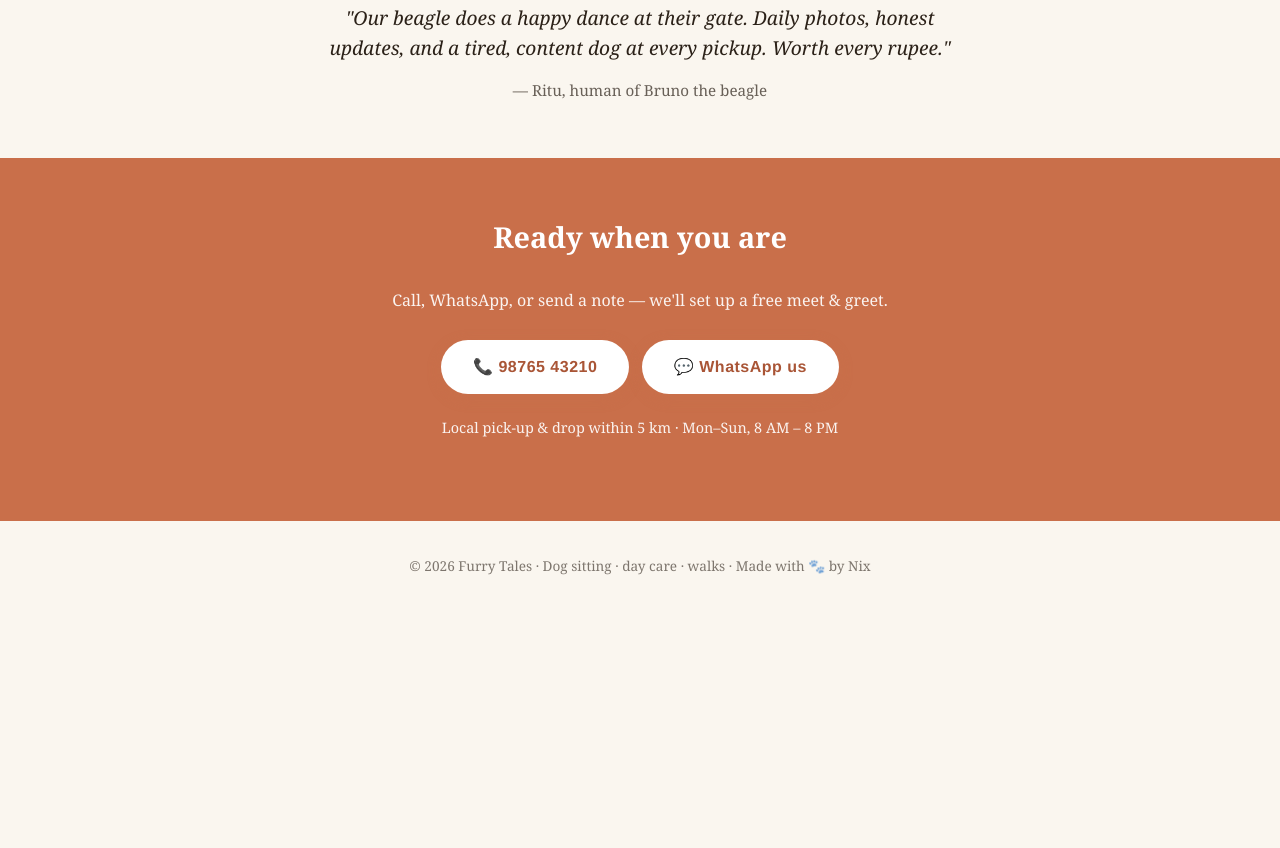
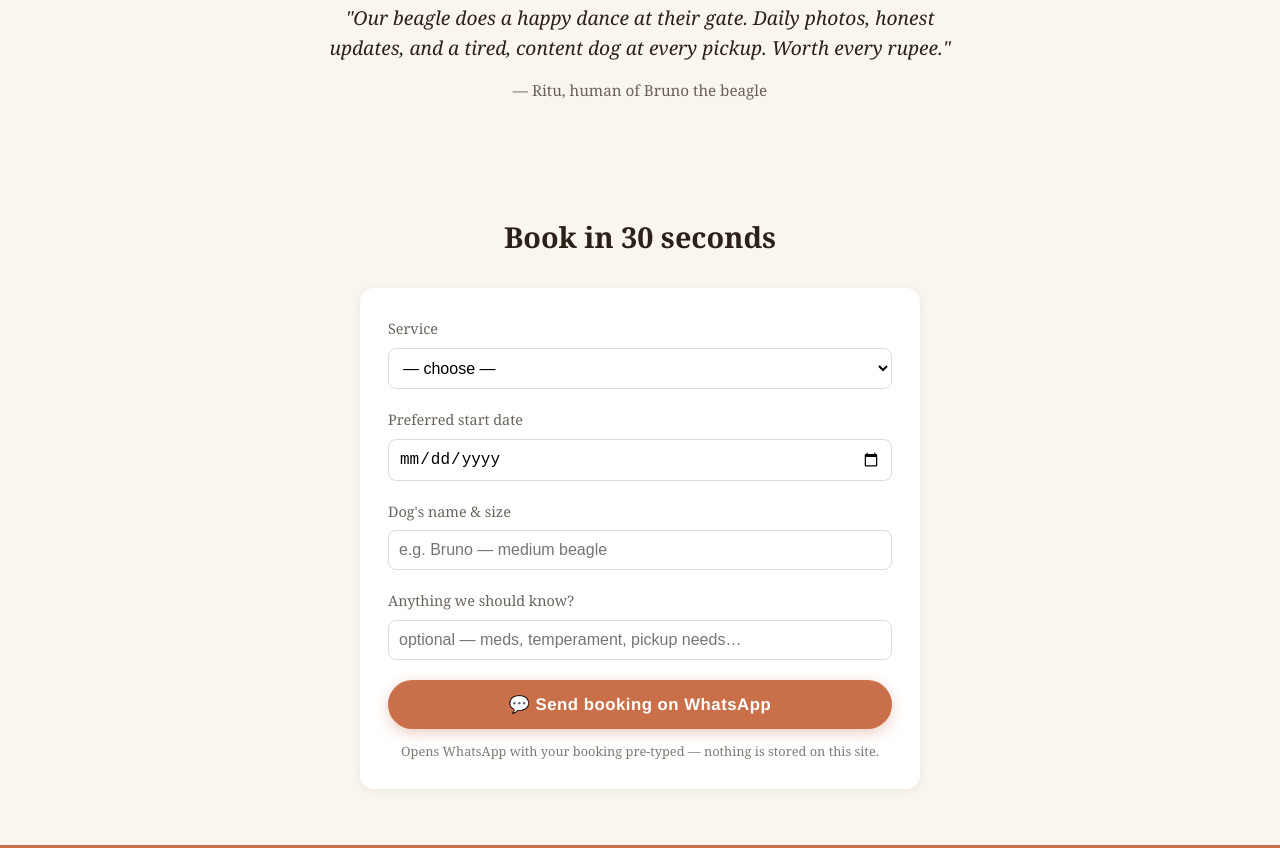
Before and after one commit to Ritavidhata/furry-tales, a plain HTML site: page index.html in a window 1280 px wide. Shown: the part 1905-2753 px from the top of the page. Before the commit the page ends 2515 px from the top, so only its background shows below. Drawn offline with Linux system fonts and the light colour scheme.

Commit message:
Add WhatsApp booking composer (form -> pre-filled wa.me message)

```diff
--- a/index.html
+++ b/index.html
@@ -94,6 +94,29 @@
   </div>
 </section>
 
+<section id="book">
+  <div class="wrap">
+    <h2>Book in 30 seconds</h2>
+    <form id="bookform" style="max-width:560px;margin:0 auto;background:#fff;border-radius:14px;padding:28px;box-shadow:0 2px 10px rgba(43,33,24,.07)">
+      <p style="margin-bottom:18px"><label style="font-size:.9rem;opacity:.7">Service</label><br>
+        <select id="svc" required style="width:100%;padding:10px;margin-top:6px;border:1px solid #ddd;border-radius:8px;font-size:1rem;background:#fff">
+          <option value="">— choose —</option>
+          <option>Day Care</option>
+          <option>Boarding (overnight)</option>
+          <option>Walk / Drop-in</option>
+        </select></p>
+      <p style="margin-bottom:18px"><label style="font-size:.9rem;opacity:.7">Preferred start date</label><br>
+        <input id="date" type="date" style="width:100%;padding:10px;margin-top:6px;border:1px solid #ddd;border-radius:8px;font-size:1rem"></p>
+      <p style="margin-bottom:18px"><label style="font-size:.9rem;opacity:.7">Dog's name & size</label><br>
+        <input id="dog" type="text" placeholder="e.g. Bruno — medium beagle" required style="width:100%;padding:10px;margin-top:6px;border:1px solid #ddd;border-radius:8px;font-size:1rem"></p>
+      <p style="margin-bottom:20px"><label style="font-size:.9rem;opacity:.7">Anything we should know?</label><br>
+        <input id="notes" type="text" placeholder="optional — meds, temperament, pickup needs…" style="width:100%;padding:10px;margin-top:6px;border:1px solid #ddd;border-radius:8px;font-size:1rem"></p>
+      <button type="submit" class="btn" style="width:100%;border:none;cursor:pointer;font-size:1.05rem">💬 Send booking on WhatsApp</button>
+      <p style="font-size:.8rem;opacity:.6;margin-top:12px;text-align:center">Opens WhatsApp with your booking pre-typed — nothing is stored on this site.</p>
+    </form>
+  </div>
+</section>
+
 <section class="cta" id="contact">
   <div class="wrap">
     <h2>Ready when you are</h2>
@@ -107,5 +130,20 @@
 <footer>
   <div class="wrap">© 2026 Furry Tales · Dog sitting · day care · walks · Made with 🐾 by Nix</div>
 </footer>
+<script>
+  const WHATSAPP_NUMBER = "919876543210"; // ← swap to the real number (one line, updates button + booking form)
+  document.querySelector('a[href^="https://wa.me/"]').href = "https://wa.me/" + WHATSAPP_NUMBER;
+  document.getElementById("bookform").addEventListener("submit", function(e){
+    e.preventDefault();
+    const svc = document.getElementById("svc").value;
+    const dog = document.getElementById("dog").value.trim();
+    const date = document.getElementById("date").value;
+    const notes = document.getElementById("notes").value.trim();
+    if(!svc || !dog){ alert("Please pick a service and tell us your dog's name 🙂"); return; }
+    const d = date ? new Date(date + "T00:00").toLocaleDateString("en-IN", {day:"numeric", month:"short"}) : "flexible";
+    const msg = `Hi Furry Tales! 🐾 Booking enquiry:%0A• Service: ${svc}%0A• Start: ${d}%0A• Dog: ${dog}` + (notes ? `%0A• Notes: ${notes}` : "");
+    window.open("https://wa.me/" + WHATSAPP_NUMBER + "?text=" + msg, "_blank", "noopener");
+  });
+</script>
 </body>
 </html>
```
